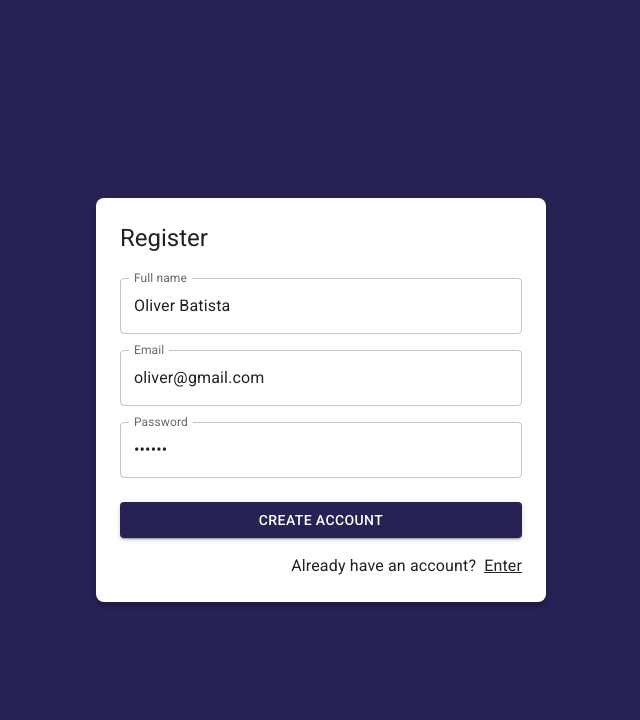
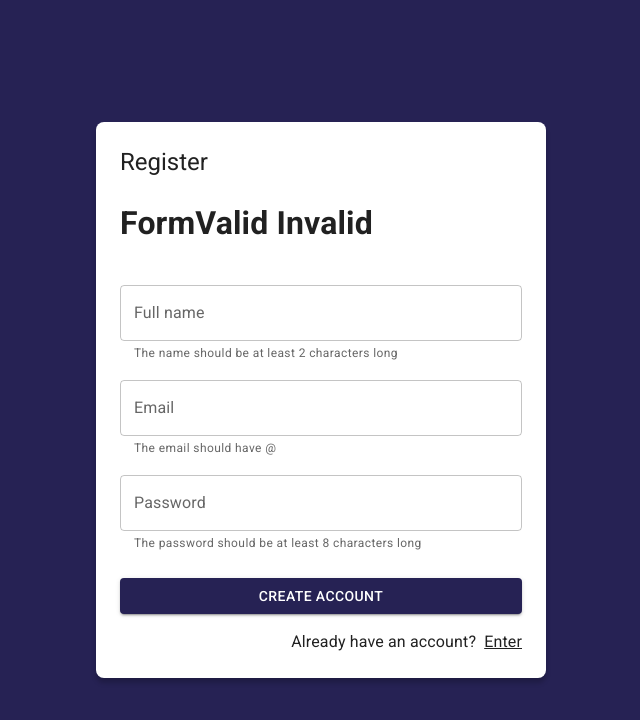
Before and after one commit to Oliver31Batista/journal-app, a React (Vite) app: page /auth/register in a window 1280 px wide. Shown: the top 720 px of the page, without its empty margins (319-959 px from the left). Built offline with nearby package versions, Linux system fonts and the light colour scheme.

Commit message:
users register form + validations using my custom hook useForm

```diff
--- a/src/auth/pages/RegisterPage.jsx
+++ b/src/auth/pages/RegisterPage.jsx
@@ -2,24 +2,53 @@
 import { Button, Grid, Link, TextField, Typography } from "@mui/material";
 import { AuthLayout } from "../layout/AuthLayout";
 import { useForm } from "../../hooks";
+import { useState } from "react";
 
 const formData = {
-  email: "oliver@gmail.com",
-  password: "123456",
-  displayName: "Oliver Batista",
+  email: "",
+  password: "",
+  displayName: "",
+};
+
+const formValidations = {
+  email: [(value) => value.includes("@"), "The email should have @"],
+  password: [
+    (value) => value.length >= 8,
+    "The password should be at least 8 characters long",
+  ],
+  displayName: [
+    (value) => value.length >= 2,
+    "The name should be at least 2 characters long",
+  ],
 };
 
 export const RegisterPage = () => {
-  const { displayName, email, password, onInputChange, formState } =
-    useForm(formData);
+
+  const [formSubmitted, setFormSubmitted] = useState(false);
+
+  const {
+    displayName,
+    email,
+    password,
+    formState,
+    onInputChange,
+    displayNameValid,
+    emailValid,
+    passwordValid,
+    isFormValid,
+  } = useForm(formData, formValidations);
+
+  console.log(displayNameValid);
 
   const onSubmit = (event) => {
     event.preventDefault();
+    setFormSubmitted(true);
     console.log(formState);
   };
 
   return (
     <AuthLayout title="Register">
+      <h1>FormValid {isFormValid ? "Valid" : "Invalid"}</h1>
       <form onSubmit={onSubmit}>
         <Grid container>
           <Grid item xs={12} sx={{ mt: 2 }}>
@@ -31,6 +60,8 @@
               name="displayName"
               value={displayName}
               onChange={onInputChange}
+              error={!!displayNameValid && formSubmitted}
+              helperText={displayNameValid}
             />
           </Grid>
           <Grid item xs={12} sx={{ mt: 2 }}>
@@ -42,6 +73,8 @@
               name="email"
               value={email}
               onChange={onInputChange}
+              error={!!emailValid && formSubmitted}
+              helperText={emailValid}
             />
           </Grid>
           <Grid item xs={12} sx={{ mt: 2 }}>
@@ -53,6 +86,8 @@
               name="password"
               value={password}
               onChange={onInputChange}
+              error={!!passwordValid && formSubmitted}
+              helperText={passwordValid}
             />
           </Grid>
 
--- a/src/hooks/useForm.js
+++ b/src/hooks/useForm.js
@@ -1,7 +1,19 @@
-import { useState } from "react";
+import { useEffect, useMemo, useState } from "react";
 
-export const useForm = (initialForm = {}) => {
+export const useForm = (initialForm = {}, formValidations = {}) => {
   const [formState, setFormState] = useState(initialForm);
+  const [formValidation, setFormValidation] = useState({});
+
+  useEffect(() => {
+    createValidators();
+  }, [formState]);
+
+  const isFormValid = useMemo(() => {
+    for (const formValue of Object.keys(formValidation)) {
+      if (formValidation[formValue] !== null) return false;
+    }
+    return true;
+  }, [formValidation]);
 
   const onInputChange = ({ target }) => {
     const { name, value } = target;
@@ -15,10 +27,27 @@
     setFormState(initialForm);
   };
 
+  const createValidators = () => {
+    const formCheckedValues = {};
+
+    for (const formField of Object.keys(formValidations)) {
+      const [fn, errorMessage] = formValidations[formField];
+
+      formCheckedValues[`${formField}Valid`] = fn(formState[formField])
+        ? null
+        : errorMessage;
+    }
+
+    setFormValidation(formCheckedValues);
+    console.log(formCheckedValues);
+  };
+
   return {
     ...formState,
     formState,
     onInputChange,
     onResetForm,
+    ...formValidation,
+    isFormValid
   };
 };
```
